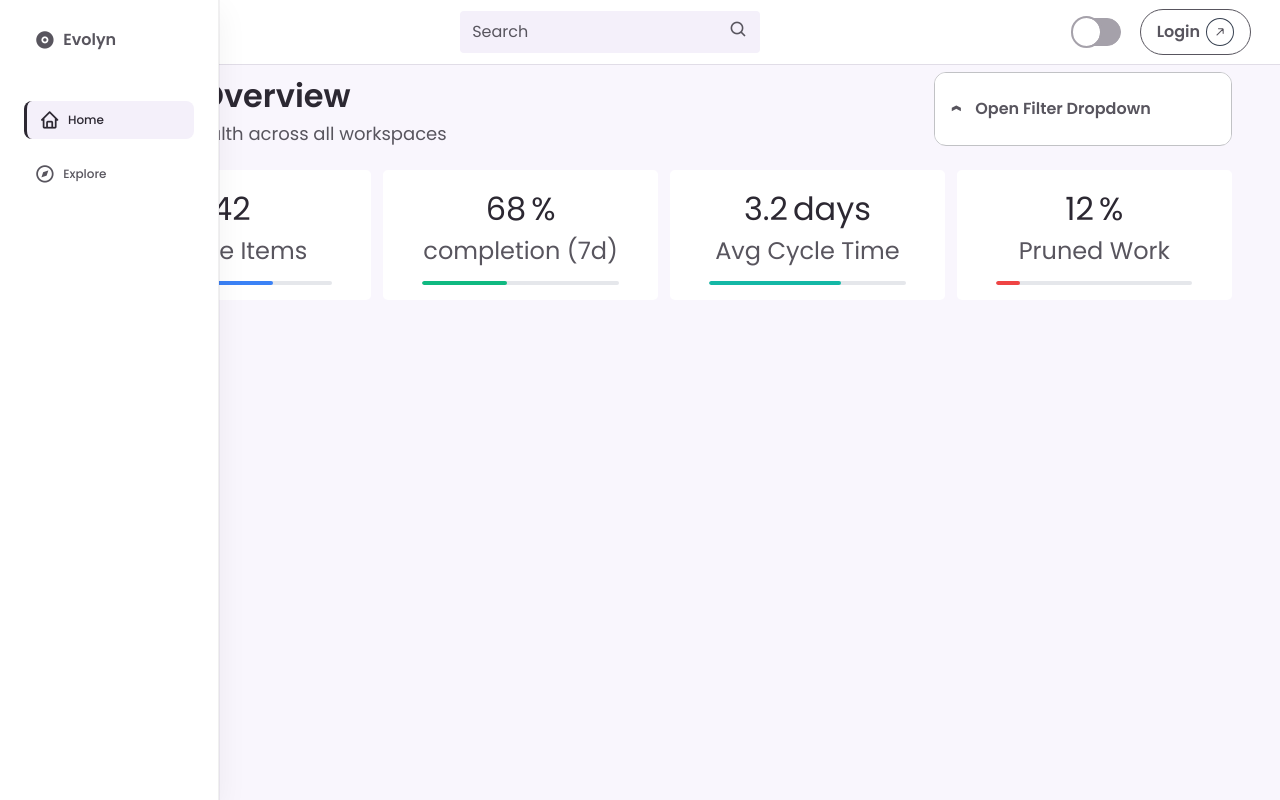
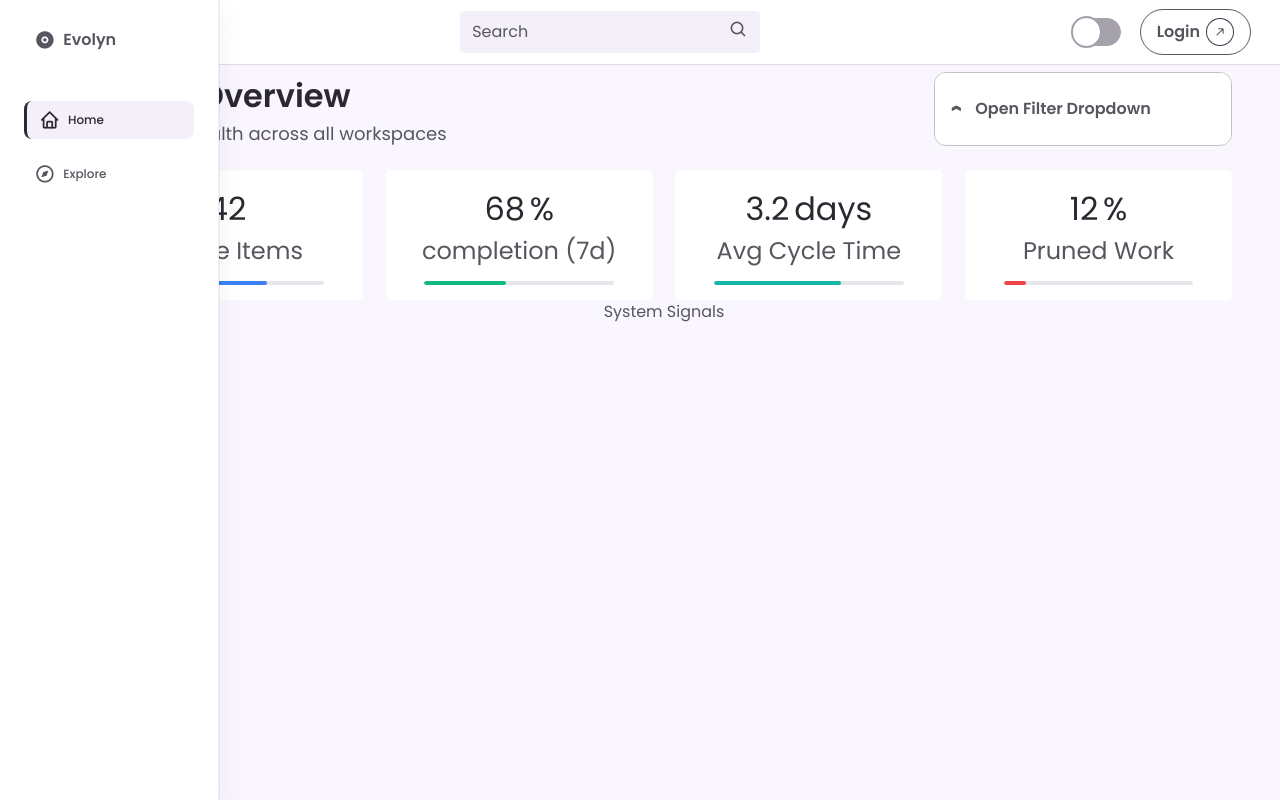
Before and after one commit to ISHariharan/Evolyn, a React (Create React App) app: page /stride/dashboard in a window 1280 px wide. Built offline with nearby package versions, Linux system fonts and the light colour scheme.

Commit message:
Change : Structured the stride dashboard data

```diff
--- a/src/Pages/StrideDashBoard/StrideDashBoard.scss
+++ b/src/Pages/StrideDashBoard/StrideDashBoard.scss
@@ -122,8 +122,8 @@
 
 .stride-dashboard-overview-container{
     display : flex;
-    justify-content: space-between;
-    gap: 1%;
+    justify-content: center;
+    gap: 2%;
 }
 
 .stride-dashboard-overview{
--- a/src/Pages/StrideDashBoard/StrideDashBoard.tsx
+++ b/src/Pages/StrideDashBoard/StrideDashBoard.tsx
@@ -34,7 +34,89 @@ const StrideDashBoard = () => {
         progress: 12,
         progress_color : '#EF4444',
     },
-  ]
+  ];
+
+
+  // Type of content expected from stride dashboard table
+  const strideTableContent = [
+    {
+      tableHeader : "System Signals",
+      tableContent : [
+        {
+          contentHeader : "Stalled Flow",
+          contentDescription : "2 strides have items stuck In Progress for over 10 days",
+        },
+        {
+          contentHeader : "High Pruning",
+          contentDescription : "Won't Do increased by 40% this week",
+        },
+        {
+          contentHeader : "Positive Momentum",
+          contentDescription : "Completion rate improved after Todo load dropped",
+        }
+      ],
+    },
+    {
+      workspaceTitle : "DeepWorks",
+      workspaceIcon : "",
+      strides : [
+        {
+          strideName : "Sprint Planning",
+          strideTemplate : "ToDo,InProgress,Won't Do,Done",
+          strideDetails : {
+            ToDo : "7",
+            InProgress : "3",
+            WontDo : "2",
+            Done: "10",
+          },
+          strideAvgCycle : "2.8 days",
+          oldestItem : "9 days",
+        },
+        {
+          strideName : "Research Tasks",
+          strideTemplate : "ToDo,InProgress,Won't Do,Done",
+          strideDetails : {
+            ToDo : "9",
+            InProgress : "5",
+            WontDo : "4",
+            Done: "3",
+          },
+          strideAvgCycle : "1.7 days",
+          oldestItem : "10 days",
+        },
+      ]
+    },
+    {
+      workspaceTitle : "DeepWorks",
+      workspaceIcon : "",
+      strides : [
+        {
+          strideName : "Sprint Planning",
+          strideTemplate : "ToDo,InProgress,Won't Do,Done",
+          strideDetails : {
+            ToDo : "7",
+            InProgress : "3",
+            WontDo : "2",
+            Done: "10",
+          },
+          strideAvgCycle : "2.8 days",
+          oldestItem : "9 days",
+        },
+        {
+          strideName : "Research Tasks",
+          strideTemplate : "ToDo,InProgress,Won't Do,Done",
+          strideDetails : {
+            ToDo : "9",
+            InProgress : "5",
+            WontDo : "4",
+            Done: "3",
+          },
+          strideAvgCycle : "1.7 days",
+          oldestItem : "10 days",
+        },
+      ]
+    }
+  ];
 
   return (
     <div className="stride-dashboard">
@@ -118,6 +200,13 @@ const StrideDashBoard = () => {
             </div>
         ))}
       </div>
+      {strideTableContent.map((item, index) => (
+          <div className="stridedashboard-table-header">
+            {item.tableHeader && (
+              <div>{item.tableHeader}</div>
+            )}
+          </div>
+      ))}
     </div>
   );
 };
```
